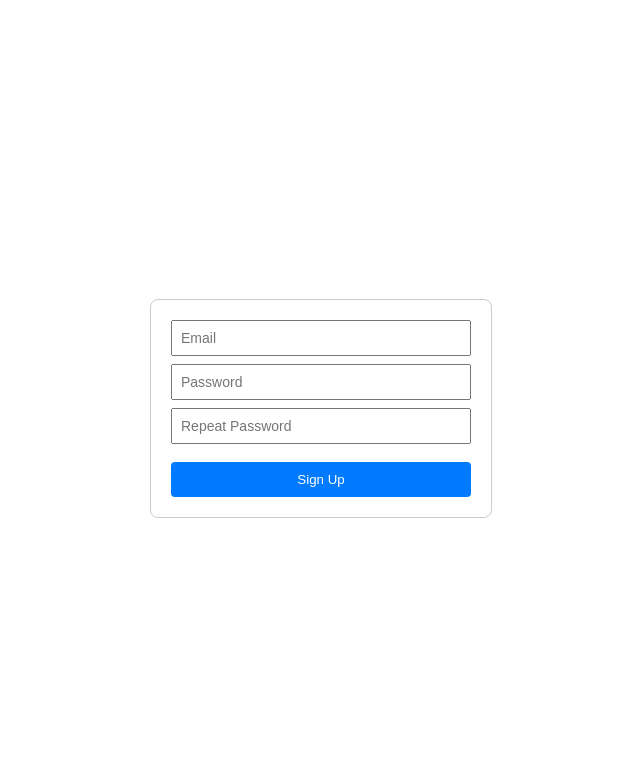
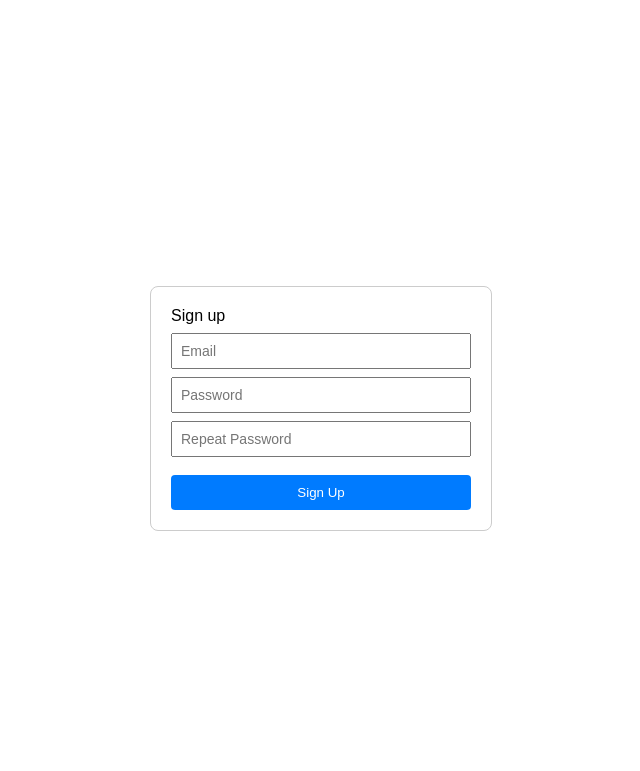
Before and after one commit to MihajloUz/Distributed_File_Storage, a FastAPI app: page /sign_up in a window 1280 px wide. Shown: the top 771 px of the page, without its empty margins (319-959 px from the left). Run offline with FastAPI, Linux system fonts and the light colour scheme; some libraries are stand-ins or nearby versions.

Commit message:
add sign up text

```diff
--- a/python_logic/templates/sign_up_page.html
+++ b/python_logic/templates/sign_up_page.html
@@ -22,7 +22,7 @@
 </head>
 <body>
 
-    <form id="signupForm">
+    <form id="signupForm">Sign up
     <input type="email" name="email" id="mail" required placeholder="Email">
     <span class="error"></span>
 
```
